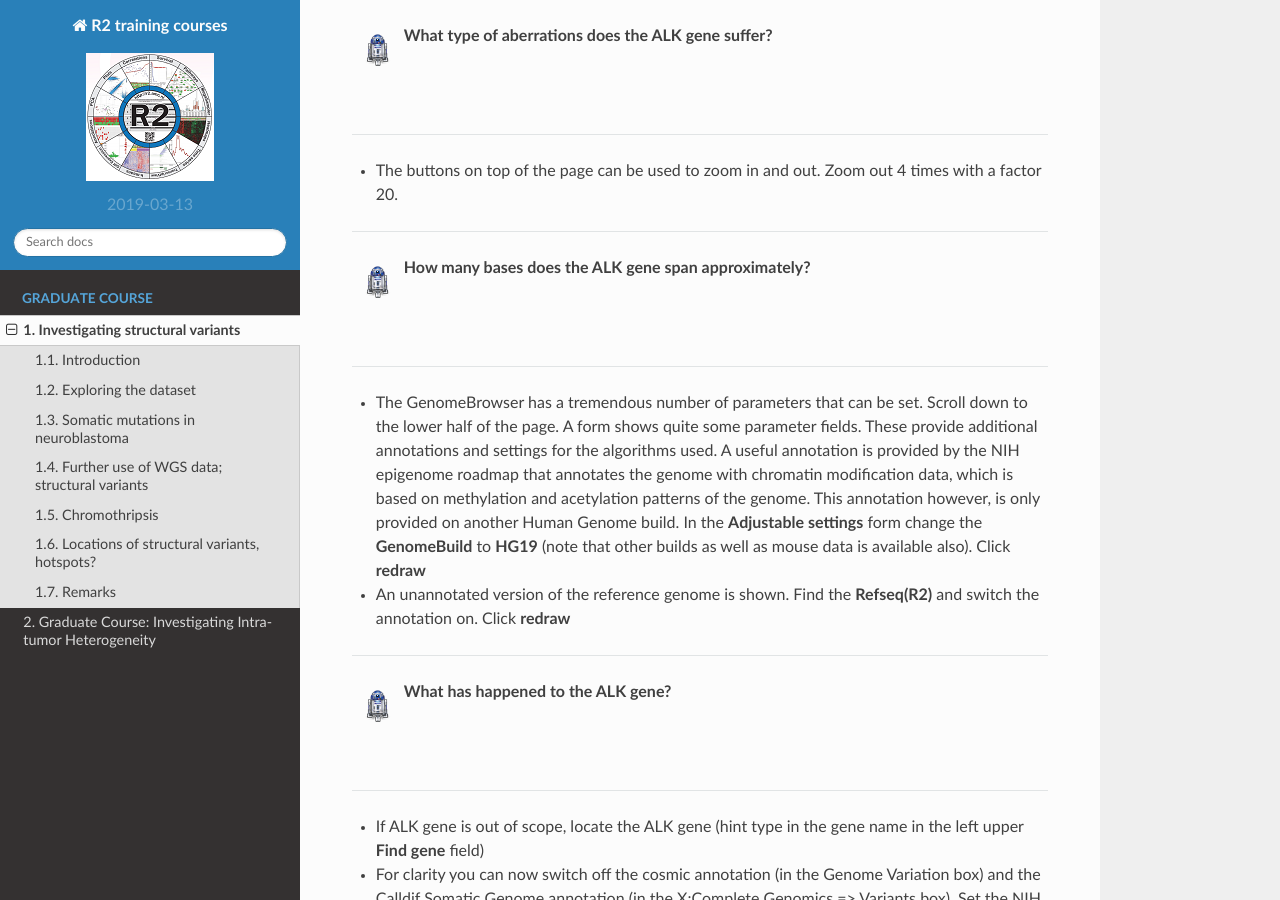
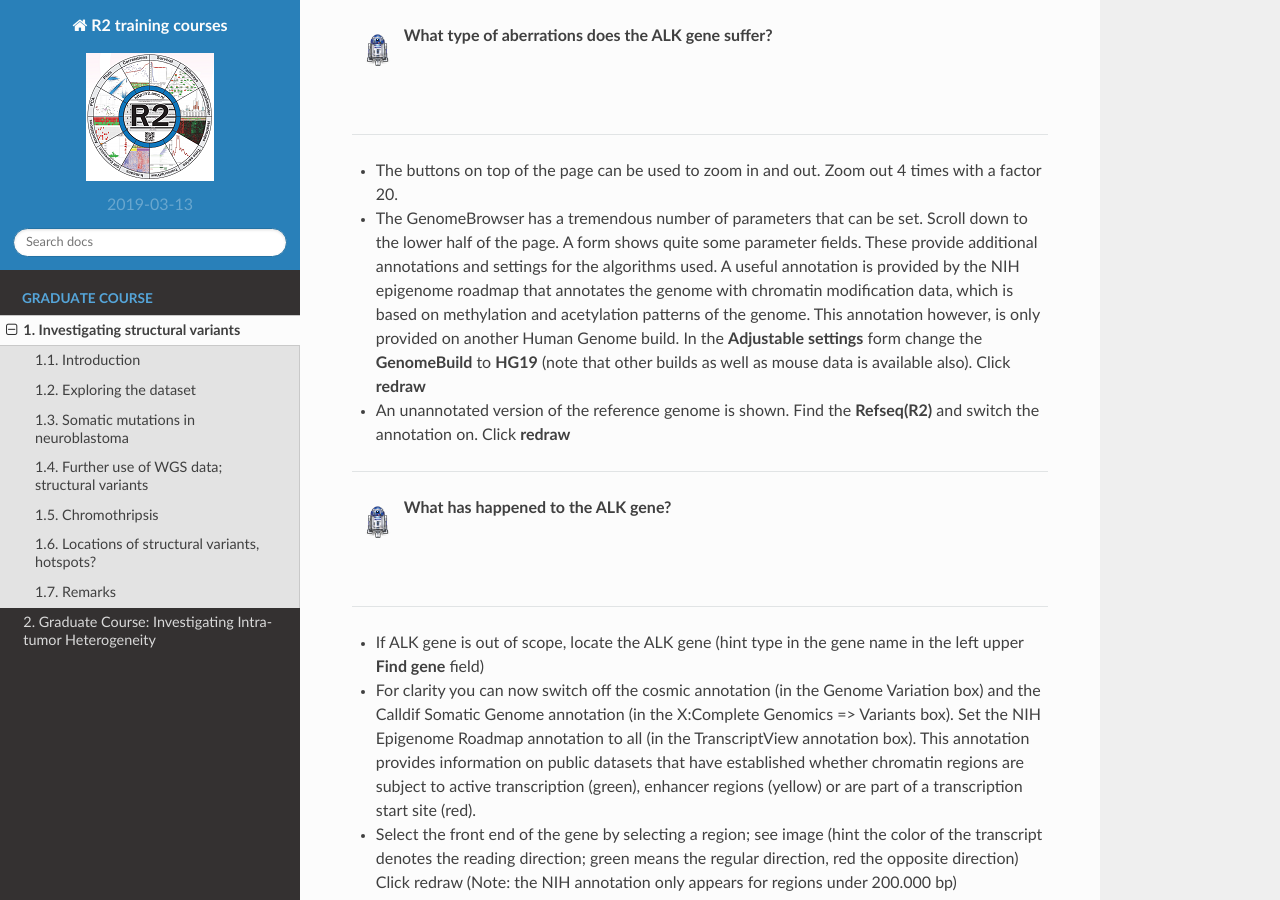
Before and after one commit to antronerds/r2-training-courses, a Sphinx documentation site: the page built from docs/Finding_structural_variants.md, in a window 1280 px wide and 900 px high, scrolled down 3633 px. Built offline with Sphinx 7.4.7 and the Read the Docs theme 2.0.0, drawn with Linux system fonts in a browser that asks for light colours.

Commit message:
Removed nr of bases question
not really informative

```diff
--- a/docs/Finding_structural_variants.md
+++ b/docs/Finding_structural_variants.md
@@ -111,15 +111,6 @@ A comprehensive list of the mutations can be accessed through R2.
 ---------
 
 * The buttons on top of the page can be used to zoom in and out. Zoom out 4 times with a factor 20.
-
----------
-  ![](_static/images/R2d2_logo.png)**How many bases does the ALK gene span approximately?**
-
-<br>
-<br>
-
----------
-
 * The GenomeBrowser has a tremendous number of parameters that can be set. Scroll down to the lower half of the page. A form shows quite some parameter fields. These provide additional annotations and settings for the algorithms used. A useful annotation is provided by the NIH epigenome roadmap that annotates the genome with chromatin modification data, which is based on methylation and acetylation patterns of the genome. This annotation however, is only provided on another Human Genome build. In the **Adjustable settings** form change the **GenomeBuild** to **HG19** (note that other builds as well as mouse data is available also). Click **redraw**
 * An unannotated version of the reference genome is shown. Find the **Refseq(R2)** and switch the annotation on. Click **redraw**
 
```
